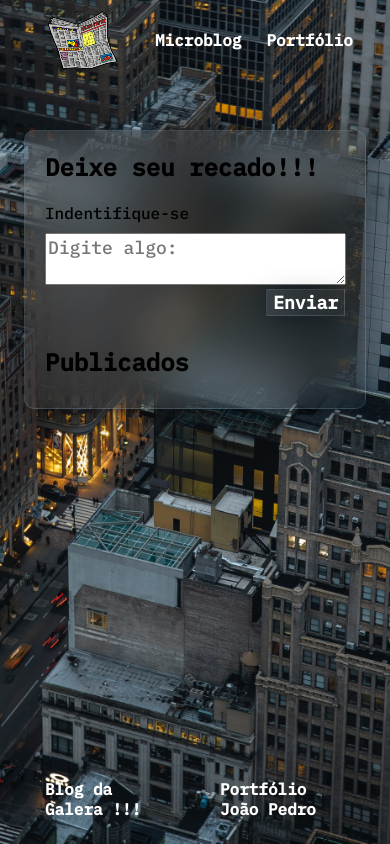
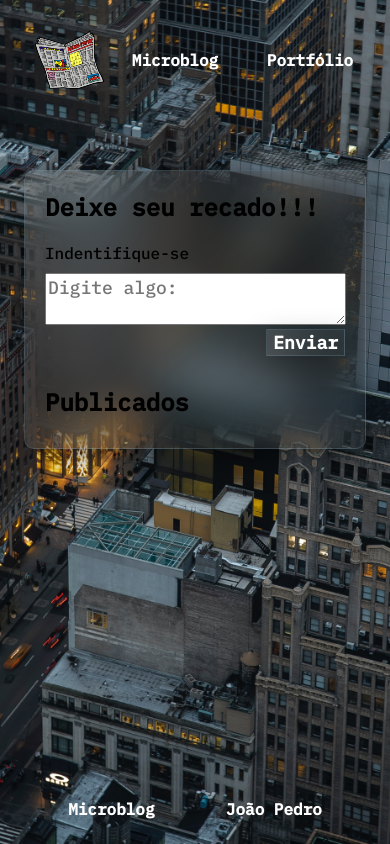
Before and after one commit to sherecks/MicroBlog, a Flask app: page / in a window 390 px wide. Run offline with Flask 2, Linux system fonts and the light colour scheme; data that the repository does not hold is empty.

Commit message:
Responsividade 1.0

```diff
--- a/static/css/style.css
+++ b/static/css/style.css
@@ -138,7 +138,6 @@ footer {
   position: -webkit-sticky;
   position: sticky;
   top: 100%;
-  border-radius: 10px;
   max-width: 800px;
   color: white;
   font-size: 25px;
@@ -148,24 +147,17 @@ footer {
 .container-footer {
   display: flex;
   flex-direction: row;
+  justify-content: space-around;
 }
 
 .esquerda {
-  flex-grow: 2;
-  display: flex;
-  flex-direction: column;
-}
-
-.direita {
-  flex-grow: 1;
   display: flex;
   flex-direction: row;
 }
 
-.coluna-f {
+.direita {
   display: flex;
-  flex-direction: column;
-  margin-left: 50px;
+  flex-direction: row;
 }
 
 .item-f {
@@ -183,11 +175,16 @@ footer {
     height: 100%;
   }
   .navbar {
-    max-width: 300px;
+    display: flex;
+    flex-direction: row;
+    justify-content: space-around;
     margin: 0 auto;
   }
   .item {
     margin: 15px;
+  }
+  .logo {
+    margin: 20px;
   }
   .exemplo-campo {
     max-width: 295px;
@@ -199,7 +196,10 @@ footer {
     color: white;
   }
   footer {
-    max-width: 300px;
+    margin-left: auto;
+    margin-right: auto;
+    max-width: 325px;
+    min-width: 325px;
     font-size: 16px;
   }
   main {
--- a/static/css/style.scss
+++ b/static/css/style.scss
@@ -134,7 +134,6 @@ footer{
     padding: 25px 0;
     position: sticky;
     top: 100%;
-    border-radius: 10px;
     max-width: 800px;
     color: white;
     font-size: 25px;
@@ -144,25 +143,19 @@ footer{
 .container-footer{
     display: flex;
     flex-direction: row;
+    justify-content: space-around;
 }
 
 .esquerda{
-    flex-grow: 2;
-    display: flex;
-    flex-direction: column;
-}
-
-.direita{
-    flex-grow: 1;
     display: flex;
     flex-direction: row;
 }
 
-.coluna-f{
+.direita{
     display: flex;
-    flex-direction: column;
-    margin-left: 50px;
+    flex-direction: row;
 }
+
 
 .item-f{
     text-decoration: none;
@@ -183,12 +176,18 @@ footer{
     }
 
     .navbar{
-        max-width: 300px;
+        display: flex;
+        flex-direction: row;
+        justify-content: space-around;
         margin: 0 auto;
     }
 
     .item{
         margin: 15px;
+    }
+
+    .logo{
+        margin: 20px;
     }
 
     .exemplo-campo{
@@ -203,7 +202,10 @@ footer{
     }
 
     footer{
-        max-width: 300px;
+        margin-left: auto;
+        margin-right: auto;
+        max-width: 325px;
+        min-width: 325px;
         font-size: 16px;
     }
 
--- a/templates/index.html
+++ b/templates/index.html
@@ -54,12 +54,11 @@
     <footer>
         <div class="container-footer">
             <section class="esquerda">
-                <a class="item-f">Blog da Galera !!!</a>
+                <a class="item-f">Microblog</a>
             </section>
+
             <section class="direita">
-                <div class="coluna-f">
-                    <a href="https://www.joaopedropn.com.br/" class="item-f" target="_blank">Portfólio João Pedro</a>
-                </div>
+                <a href="https://www.joaopedropn.com.br/" class="item-f" target="_blank">João Pedro</a>
             </section>
         </div>
     </footer>
```
Also changed, not shown: 1 other file.
